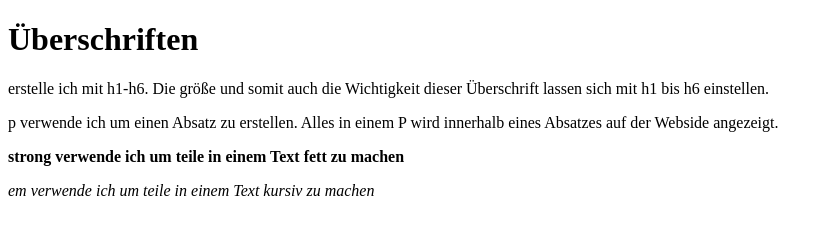
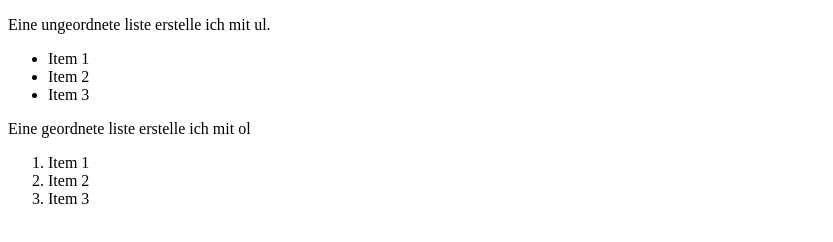
Before and after one commit to Finn1962/Meine-webside, a plain HTML site: page index.html in a window 1280 px wide. Shown: the whole page, without its empty margins (0-833 px from the left). Drawn offline with Linux system fonts and the light colour scheme.

Commit message:
Listen erstellen in HTML

```diff
--- a/index.html
+++ b/index.html
@@ -6,9 +6,17 @@
     <title>Meine Webside</title>
 </head>
 <body>
-    <p><h1>Überschriften</h1> erstelle ich mit h1-h6. Die größe und somit auch die Wichtigkeit dieser Überschrift lassen sich mit h1 bis h6 einstellen.</p>
-    <p> p verwende ich um einen Absatz zu erstellen. Alles in einem P wird innerhalb eines Absatzes auf der Webside angezeigt.</p>
-    <p><strong>strong verwende ich um teile in einem Text fett zu machen</strong></p>
-    <p><em>em verwende ich um teile in einem Text kursiv zu machen</em></p>
+    <p>Eine ungeordnete liste erstelle ich mit ul.</p>
+    <ul>
+        <li>Item 1</li>
+        <li>Item 2</li>
+        <li>Item 3</li>
+    </ul>
+    <p>Eine geordnete liste erstelle ich mit ol</p>
+    <ol>
+        <li>Item 1</li>
+        <li>Item 2</li>
+        <li>Item 3</li>
+    </ol>
 </body>
 </html>
```
